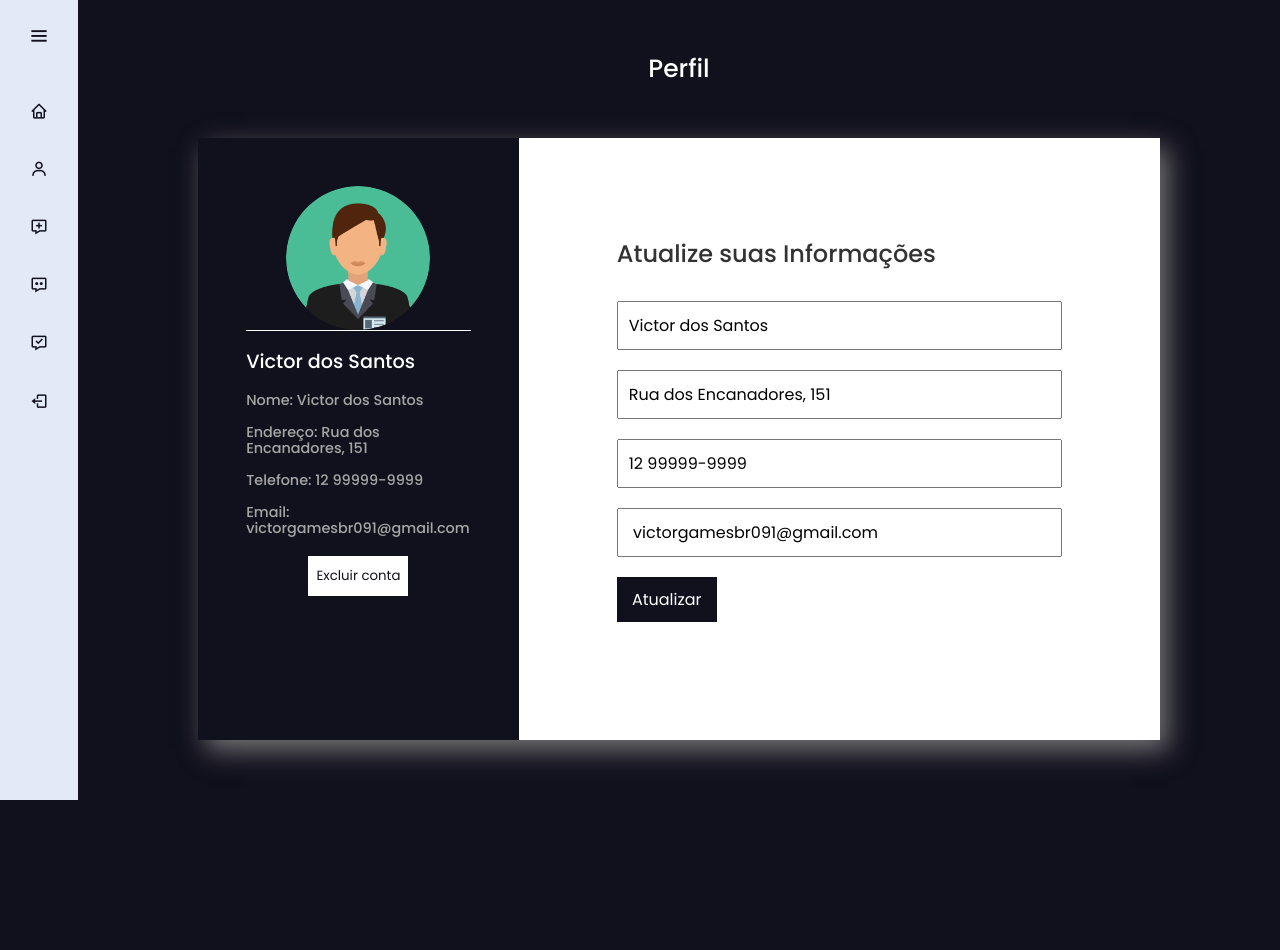
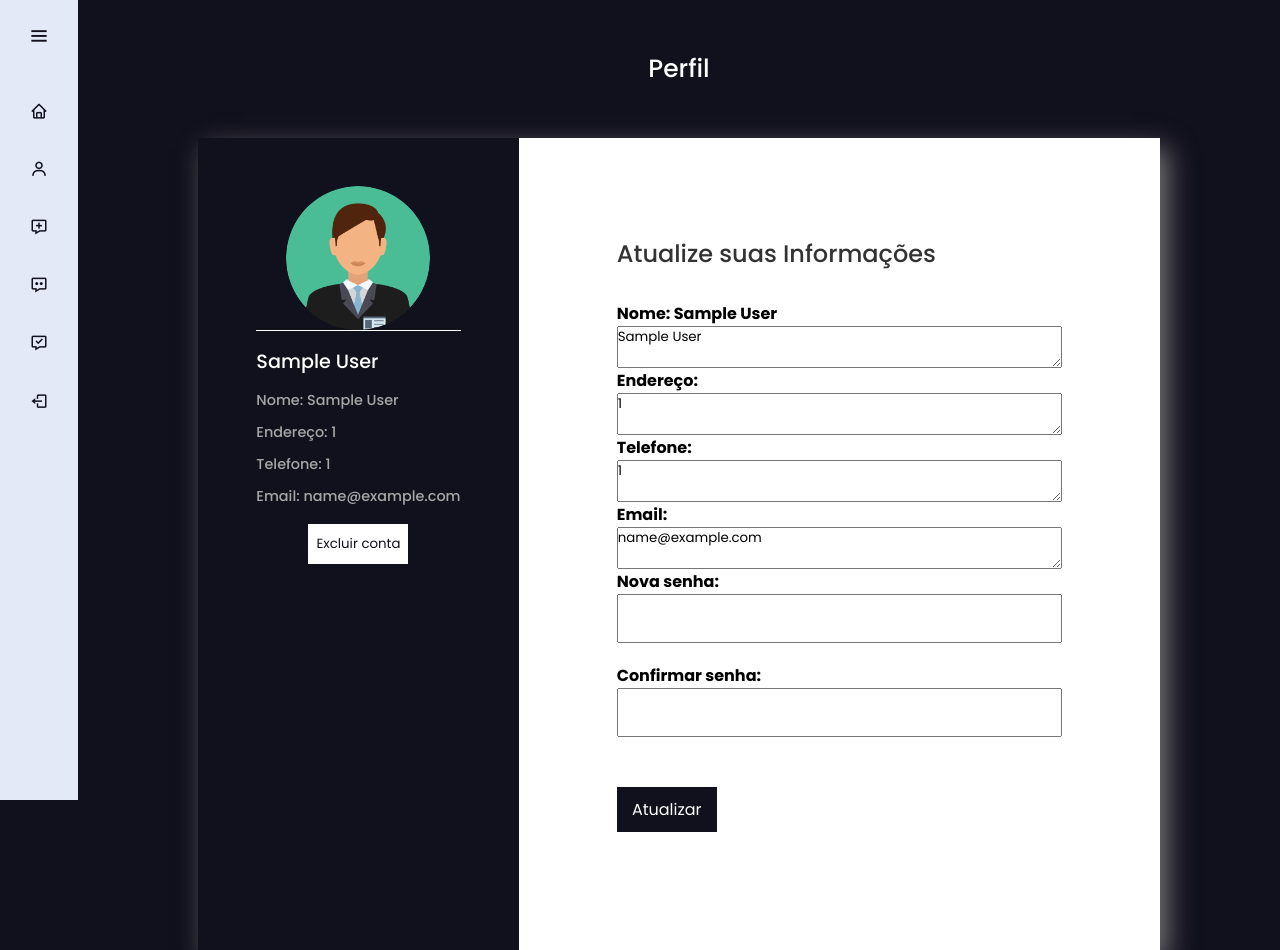
Before and after one commit to Codificados-DSM-2022/API-2022-1, a Flask app: page /perfil-exec in a window 1280 px wide. Before the commit the page ends 800 px from the top, so only its background shows below. Run offline with Flask 2, Linux system fonts and the light colour scheme; the visitor is signed in with stand-in values (Sample User, id 1); some libraries are stand-ins or nearby versions.

Commit message:
Edição de perfil e novo formulário de solicitação para usuário

```diff
--- a/src/app.py
+++ b/src/app.py
@@ -1,4 +1,3 @@
-import email
 from flask import Flask, render_template, request, redirect, session, url_for
 from flask_mysqldb import MySQL
 import MySQLdb.cursors
@@ -9,7 +8,7 @@ app = Flask(__name__)
 
 app.config['MYSQL_HOST'] = 'localhost'
 app.config['MYSQL_USER'] = 'root'
-app.config['MYSQL_PASSWORD'] = 'fatec'
+app.config['MYSQL_PASSWORD'] = 'tuca123'
 app.config['MYSQL_DB'] = 'projeto'
 app.secret_key = 'super secret key'
 app.config['SESSION_TYPE'] = 'filesystem'
@@ -139,9 +138,19 @@ def indexcliente():
     return render_template('usuario/index-cliente.html', nome=session['usuario_nome'])
 
 
-@app.route('/perfil-user')
+@app.route('/perfil-user', methods=['GET', 'POST'])
 def perfilusuario():
-    return render_template('usuario/perfil-user.html', id=session['idUsuario'] ,nome=session['usuario_nome'], email=session['usuario_email'], senha=session['usuario_senha'],contato=session['usuario_contato'], endereco=session['usuario_endereco'])
+    cur = mysql.connection.cursor()
+    msg = ''
+    if request.method == "POST":
+        if str(request.form['senha']) == str(request.form['csenha']):
+            cur.execute('UPDATE Usuarios SET usuario_nome = %s, usuario_email = %s, usuario_contato = %s, usuario_endereco = %s, usuario_senha = %s WHERE idUsuario = %s', (request.form['nome'], request.form['email'], request.form['contato'], request.form['endereco'], request.form['senha'], session['idUsuario']))
+            cur.connection.commit()
+            cur.close()
+            return redirect('logout')
+        else:
+            msg = 'Senhas não conferem!'
+    return render_template('usuario/perfil-user.html', id=session['idUsuario'],nome=session['usuario_nome'], email=session['usuario_email'], senha=session['usuario_senha'],contato=session['usuario_contato'], endereco=session['usuario_endereco'], msg = msg)
 
 
 @app.route('/solicitar', methods=['POST', 'GET'])
@@ -192,9 +201,19 @@ def indexexecutor():
     return render_template('executor/index-executor.html')
 
 
-@app.route('/perfil-exec')
+@app.route('/perfil-exec', methods=['GET', 'POST'])
 def perfilexecutor():
-    return render_template('executor/perfil-exec.html')
+    cur = mysql.connection.cursor()
+    msg = ''
+    if request.method == "POST":
+        if str(request.form['senha']) == str(request.form['csenha'] and request.form['senha'] != ''):
+            cur.execute('UPDATE Executores SET executor_nome = %s, executor_email = %s, executor_contato = %s, executor_endereco = %s, executor_senha = %s WHERE idExecutor = %s', (request.form['nome'], request.form['email'], request.form['contato'], request.form['endereco'], request.form['senha'], session['idExecutor']))
+            cur.connection.commit()
+            cur.close()
+            return redirect('logout')
+        else:
+            msg = 'Senhas não conferem!'
+    return render_template('executor/perfil-exec.html', id=session['idExecutor'],nome=session['executor_nome'], email=session['executor_email'], senha=session['executor_senha'],contato=session['executor_contato'], endereco=session['executor_endereco'], msg = msg)
 
 
 @app.route('/solic-act/<idChamado>', methods=['POST','GET'])
--- a/src/templates/executor/perfil-exec.html
+++ b/src/templates/executor/perfil-exec.html
@@ -67,18 +67,17 @@
             <div class="container">
 
                 <div class="right-side">
-
                     <div class="right-side">
                         <div class="profile">
                             <div class="img-sett">
                                 <img src="../static/image/perfil.png" alt="">
                             </div>
                             <div class="texto">
-                                <h4>Victor dos Santos</h4>
-                                <h5>Nome: Victor dos Santos</h5>
-                                <h5>Endereço: Rua dos Encanadores, 151</h5>
-                                <h5>Telefone: 12 99999-9999</h5>
-                                <h5>Email: victorgamesbr091@gmail.com</h5>
+                                <h4>{{nome}}</h4>
+                                <h5>Nome: {{nome}}</h5>
+                                <h5>Endereço: {{endereco}}</h5>
+                                <h5>Telefone: {{contato}}</h5>
+                                <h5>Email: {{email}}</h5>
                             </div>
 
                             <button class="BtnExc">Excluir conta</button>
@@ -95,8 +94,6 @@
                             </div>
                         </div>
                     </div>
-
-
                 </div>
 
                 <div class="left-side">
@@ -105,15 +102,25 @@
                             <h1 class="title"></h1>
                             <div class="formBx">
                                 <div class="form signupForm">
-                                    <form action="#" id="#">
+                                    <form method="POST">
                                         <h3>Atualize suas Informações</h3>
-                                        <input type="text" placeholder="Nome do Usuário" value="Victor dos Santos">
-                                        <input type="text" placeholder="Endereço" value="Rua dos Encanadores, 151">
-                                        <input type="text" placeholder="Telefone" value="12 99999-9999">
-                                        <input type="text" placeholder="Email" value=" victorgamesbr091@gmail.com">
+                                        <h4>Nome: {{nome}}</h4>
+                                        <textarea class="textarea" name="nome">{{nome}}</textarea>
+                                        <h4>Endereço:</h4>
+                                        <textarea class="textarea" name="endereco">{{endereco}}</textarea>
+                                        <h4>Telefone:</h4>
+                                        <textarea class="textarea" name="contato">{{contato}}</textarea>
+                                        <h4>Email:</h4>
+                                        <textarea class="textarea" name="email">{{email}}</textarea>
+                                        <h4>Nova senha:</h4>
+                                        <input type="password" name="senha">
+                                        <h4>Confirmar senha:</h4>
+                                        <input type="password" name="csenha">
+                                        <h3>{{msg}}</h3>
                                         <input type="submit" value="Atualizar">
                                     </form>
                                 </div>
+
                             </div>
                         </div>
                     </div>
--- a/src/templates/usuario/solicitar.html
+++ b/src/templates/usuario/solicitar.html
@@ -81,7 +81,7 @@
           </div>
           <div class="message">
             <textarea class="textarea" placeholder="Exponha seu problema" name="Chamado_descricao"></textarea>
-          <i class="material-icons">message</i>
+            <i class="material-icons"></i>
           </div>
           <input type="file" name="Chamado_imagem">
           <div class="button-area">
```
Also changed, not shown: src/templates/usuario/perfil-user.html (+4 -4 lines). Lines whose indentation alone changed are shown as unchanged.
